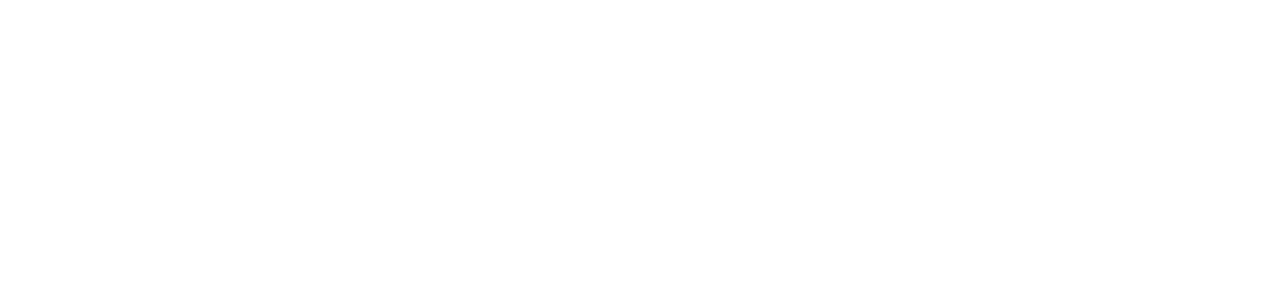
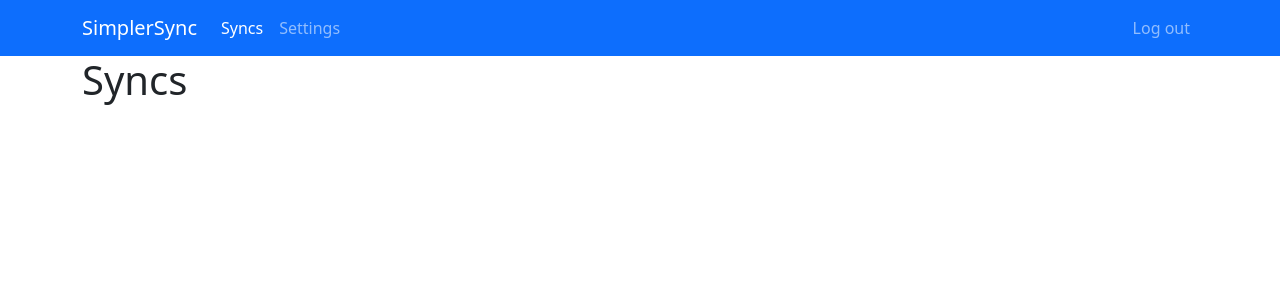
Before and after one commit to hicksoft/SimplerSync, a React (Create React App) app in the folder webui/: page / in a window 1280 px wide. Shown: the top 300 px of the page. Built offline with nearby package versions, Linux system fonts and the light colour scheme.

Commit message:
Initial ui layout

```diff
--- a/webui/src/App.tsx
+++ b/webui/src/App.tsx
@@ -1,7 +1,8 @@
 import React from "react";
+import Nav from "./components/Nav";
 
 function App() {
-  return null;
+  return <Nav />;
 }
 
 export default App;
--- /dev/null
+++ b/webui/src/components/Nav.tsx
@@ -0,0 +1,66 @@
+import React, { useState } from "react";
+import Container from "react-bootstrap/Container";
+import Nav from "react-bootstrap/Nav";
+import Navbar from "react-bootstrap/Navbar";
+
+import Syncs from "./Syncs";
+import Settings from "./Settings";
+
+interface ItemProps {
+  id: string;
+  label: string;
+  setPage: (id: string) => void;
+  activePage: string;
+}
+function Item({ id, label, setPage, activePage }: ItemProps) {
+  const onClick = () => setPage(id);
+  const active = id === activePage;
+
+  return (
+    <Nav.Item>
+      <Nav.Link onClick={onClick} active={active}>
+        {label}
+      </Nav.Link>
+    </Nav.Item>
+  );
+}
+
+function Navigation() {
+  const [page, setPage] = useState("syncs");
+
+  return (
+    <div>
+      <Navbar bg="primary" variant="dark">
+        <Container>
+          <Navbar.Brand>SimplerSync</Navbar.Brand>
+          <Nav className="me-auto">
+            <Item
+              id="syncs"
+              label="Syncs"
+              setPage={setPage}
+              activePage={page}
+            />
+            <Item
+              id="settings"
+              label="Settings"
+              setPage={setPage}
+              activePage={page}
+            />
+          </Nav>
+          <Nav>
+            <Nav.Link>Log out</Nav.Link>
+          </Nav>
+        </Container>
+      </Navbar>
+      <Container>
+        {page === "syncs" ? (
+          <Syncs />
+        ) : page === "settings" ? (
+          <Settings />
+        ) : null}
+      </Container>
+    </div>
+  );
+}
+
+export default Navigation;
--- /dev/null
+++ b/webui/src/components/Settings.tsx
@@ -0,0 +1,7 @@
+import React from "react";
+
+function Syncs() {
+  return <h1>Settings</h1>;
+}
+
+export default Syncs;
--- /dev/null
+++ b/webui/src/components/Syncs.tsx
@@ -0,0 +1,7 @@
+import React from "react";
+
+function Syncs() {
+  return <h1>Syncs</h1>;
+}
+
+export default Syncs;
```
Also changed, not shown: webui/.eslintrc.json.
